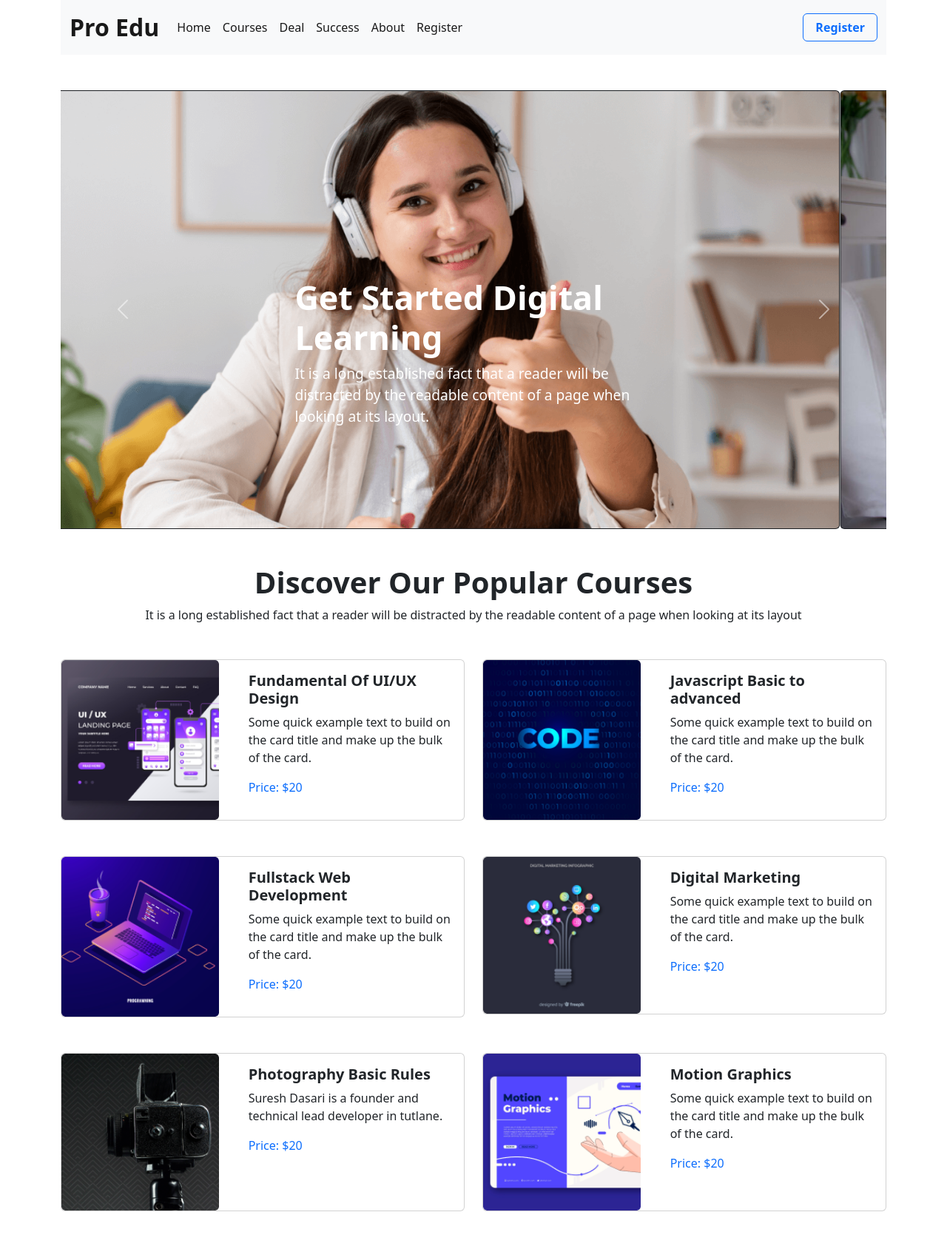
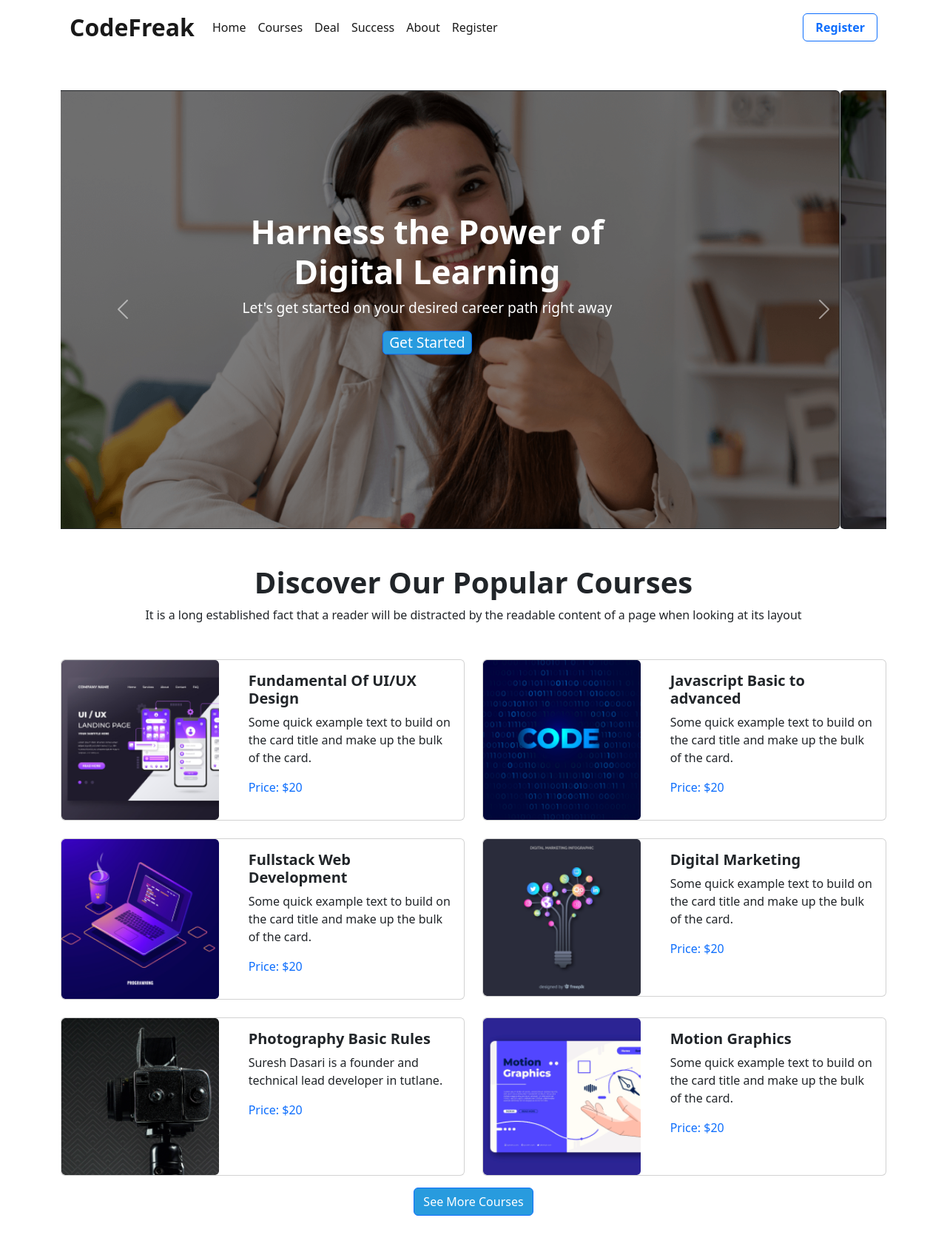
Before and after one commit to ian-of-yore/CodeFreak-Bootstrap, a plain HTML site: page index.html in a window 1280 px wide. Shown: the top 1688 px of the page at 74% size. Drawn offline with nearby package versions, Linux system fonts and the light colour scheme.

Commit message:
Header Section Done except image rescalling

```diff
--- a/index.html
+++ b/index.html
@@ -17,9 +17,9 @@
     <header class="container">
         <!-- Navigation Bar Starts -->
         <section>
-            <nav class="navbar navbar-expand-lg bg-light mb-5">
+            <nav class="navbar navbar-expand-lg mb-5">
                 <div class="container-fluid ">
-                    <a class="navbar-brand fs-2 fw-bold" href="#">Pro Edu</a>
+                    <a class="navbar-brand fs-2 fw-bold" href="#">CodeFreak</a>
                     <button class="navbar-toggler" type="button" data-bs-toggle="collapse"
                         data-bs-target="#navbarSupportedContent" aria-controls="navbarSupportedContent"
                         aria-expanded="false" aria-label="Toggle navigation">
@@ -63,37 +63,37 @@
                 <div class="carousel-inner">
                     <div class="carousel-item active">
                         <div class="card text-bg-dark">
-                            <img src="images/cover/cover-1.png" class="card-img" alt="...">
+                            <img src="images/cover/cover-1.png" class="card-img edu-carousel-brightness" alt="...">
                             <div id="edu-text-centered" class="card-img-overlay">
-                                <h1 style="font-size: 3.5vw" class="fw-bold">Get Started Digital Learning</h1>
-                                <p style="font-size: 1.5vw">It is a long established fact that a reader will be
-                                    distracted
-                                    by the readable
-                                    content of a page when looking at its layout.</p>
+                                <h1 style="font-size: 3.5vw" class="fw-bold">Harness the Power of Digital Learning</h1>
+                                <p style="font-size: 1.5vw">Let's get started on your desired career path right away</p>
+                                <button style="font-size: 1.5vw"
+                                    class="text-white border border-primary rounded px-2 edu-bg-primary">Get
+                                    Started</button>
                             </div>
                         </div>
                     </div>
                     <div class="carousel-item">
                         <div class="card text-bg-dark">
-                            <img src="images/cover/cover-2.jpg" class="card-img" alt="...">
+                            <img src="images/cover/cover-2.jpg" class="card-img edu-carousel-brightness" alt="...">
                             <div id="edu-text-centered" class="card-img-overlay">
-                                <h1 style="font-size: 3.5vw" class="fw-bold">Get Started Digital Learning</h1>
-                                <p style="font-size: 1.5vw">It is a long established fact that a reader will be
-                                    distracted
-                                    by the readable
-                                    content of a page when looking at its layout.</p>
+                                <h1 style="font-size: 3.5vw" class="fw-bold">Harness the Power of Digital Learning</h1>
+                                <p style="font-size: 1.5vw">Let's get started on your desired career path right away</p>
+                                <button style="font-size: 1.5vw"
+                                    class="text-white border border-primary rounded px-2 edu-bg-primary">Get
+                                    Started</button>
                             </div>
                         </div>
                     </div>
                     <div class="carousel-item">
                         <div class="card text-bg-dark">
-                            <img src="images/cover/cover-3.jpg" class="card-img" alt="...">
+                            <img src="images/cover/cover-3.jpg" class="card-img edu-carousel-brightness" alt="...">
                             <div id="edu-text-centered" class="card-img-overlay">
-                                <h1 style="font-size: 3.5vw" class="fw-bold">Get Started Digital Learning</h1>
-                                <p style="font-size: 1.5vw">It is a long established fact that a reader will be
-                                    distracted
-                                    by the readable
-                                    content of a page when looking at its layout.</p>
+                                <h1 style="font-size: 3.5vw" class="fw-bold">Harness the Power of Digital Learning</h1>
+                                <p style="font-size: 1.5vw">Let's get started on your desired career path right away</p>
+                                <button style="font-size: 1.5vw"
+                                    class="text-white border border-primary rounded px-2 edu-bg-primary">Get
+                                    Started</button>
                             </div>
                         </div>
                     </div>
@@ -127,13 +127,14 @@
             </p>
         </div>
 
-        <section class="mb-5">
-            <div class="text-start mb-5">
-                <div class="row gx-4">
+        <!-- Courses Starts Here-->
+        <section>
+            <div class="text-start mb-3">
+                <div class="row gy-4">
 
                     <div class="col-lg-6 col-md-12 col-sm-12">
-                        <div class="card w-100 mb-5">
-                            <div class="row ">
+                        <div class="card w-100">
+                            <div class="row">
                                 <div class="col-sm-12 col-md-4 col-lg-5">
                                     <img class="card-img img-fluid h-100" src="images/course/course-1.png" alt="">
                                 </div>
@@ -149,8 +150,8 @@
                         </div>
                     </div>
                     <div class="col-lg-6 col-md-12 col-sm-12">
-                        <div class="card w-100 mb-5">
-                            <div class="row ">
+                        <div class="card w-100">
+                            <div class="row">
                                 <div class="col-sm-12 col-md-4 col-lg-5">
                                     <img class="card-img img-fluid h-100" src="/images/course/course-2.png" alt="">
                                 </div>
@@ -166,8 +167,8 @@
                         </div>
                     </div>
                     <div class="col-lg-6 col-md-12 col-sm-12">
-                        <div class="card w-100 mb-5">
-                            <div class="row">
+                        <div class="card w-100">
+                            <div class="row ">
                                 <div class="col-sm-12 col-md-4 col-lg-5">
                                     <img class="card-img img-fluid h-100" src="/images/course/course-3.png" alt="">
                                 </div>
@@ -183,7 +184,7 @@
                         </div>
                     </div>
                     <div class="col-lg-6 col-md-12 col-sm-12">
-                        <div class="card w-100 mb-5">
+                        <div class="card w-100">
                             <div class="row">
                                 <div class="col-sm-12 col-md-4 col-lg-5">
                                     <img class="card-img img-fluid h-100" src="/images/course/course-4.png" alt="">
@@ -200,7 +201,7 @@
                         </div>
                     </div>
                     <div class="col-lg-6 col-md-12 col-sm-12">
-                        <div class="card w-100 mb-5">
+                        <div class="card w-100">
                             <div class="row ">
                                 <div class="col-sm-12 col-md-4 col-lg-5">
                                     <img class="card-img img-fluid h-100" src="/images/course/course-5.png" alt="">
@@ -218,7 +219,7 @@
                         </div>
                     </div>
                     <div class="col-lg-6 col-md-12 col-sm-12">
-                        <div class="card w-100 mb-5">
+                        <div class="card w-100">
                             <div class="row">
                                 <div class="col-sm-12 col-md-4 col-lg-5">
                                     <img class="card-img img-fluid h-100" src="/images/course/course-6.png" alt="">
@@ -237,7 +238,19 @@
 
                 </div>
             </div>
+
+            <!-- Courses Ends Here-->
+            <!-- ------------------------------------------------- -->
+            <!-- Courses Button -->
+            <div class="d-flex justify-content-center mb-5">
+                <button type="button" class="btn btn-primary edu-bg-primary">See More Courses</button>
+            </div>
+
+
         </section>
+
+
+
 
 
         <!-- --------------------------
@@ -258,7 +271,7 @@
                     <div class="col-lg-5 col-md-12 col-sm-12">
                         <div class="px-5 d-flex justify-content-lg-end align-items-lg-center">
                             <!-- Button trigger modal -->
-                            <button type="button" class="btn text-primary bg-white border rounded p-3 text-center"
+                            <button type="button" class="btn text-primary bg-white border rounded p-3 text-center "
                                 data-bs-toggle="modal" data-bs-target="#exampleModal">
                                 Register Now
                             </button>
--- a/styles.css
+++ b/styles.css
@@ -1,6 +1,6 @@
 /* Positioning Carousel Captions and the Center */
 
-.carousel-inner>.item {
+/* .carousel-inner>.item {
     position: relative;
     max-height: 600px;
 }
@@ -9,15 +9,22 @@
     position: absolute;
     top: 50%;
     transform: translateY(-50%);
-}
+} */
+
+/* Custom CSS Styles */
 
 #edu-text-centered {
+    text-align: center;
     position: absolute;
-    top: 60%;
-    left: 55%;
+    top: 50%;
+    left: 50%;
     transform: translate(-50%, -50%);
 }
 
 .edu-bg-primary {
     background-color: #289BDE;
 }
+
+.edu-carousel-brightness {
+    filter: brightness(0.5)
+}
```
